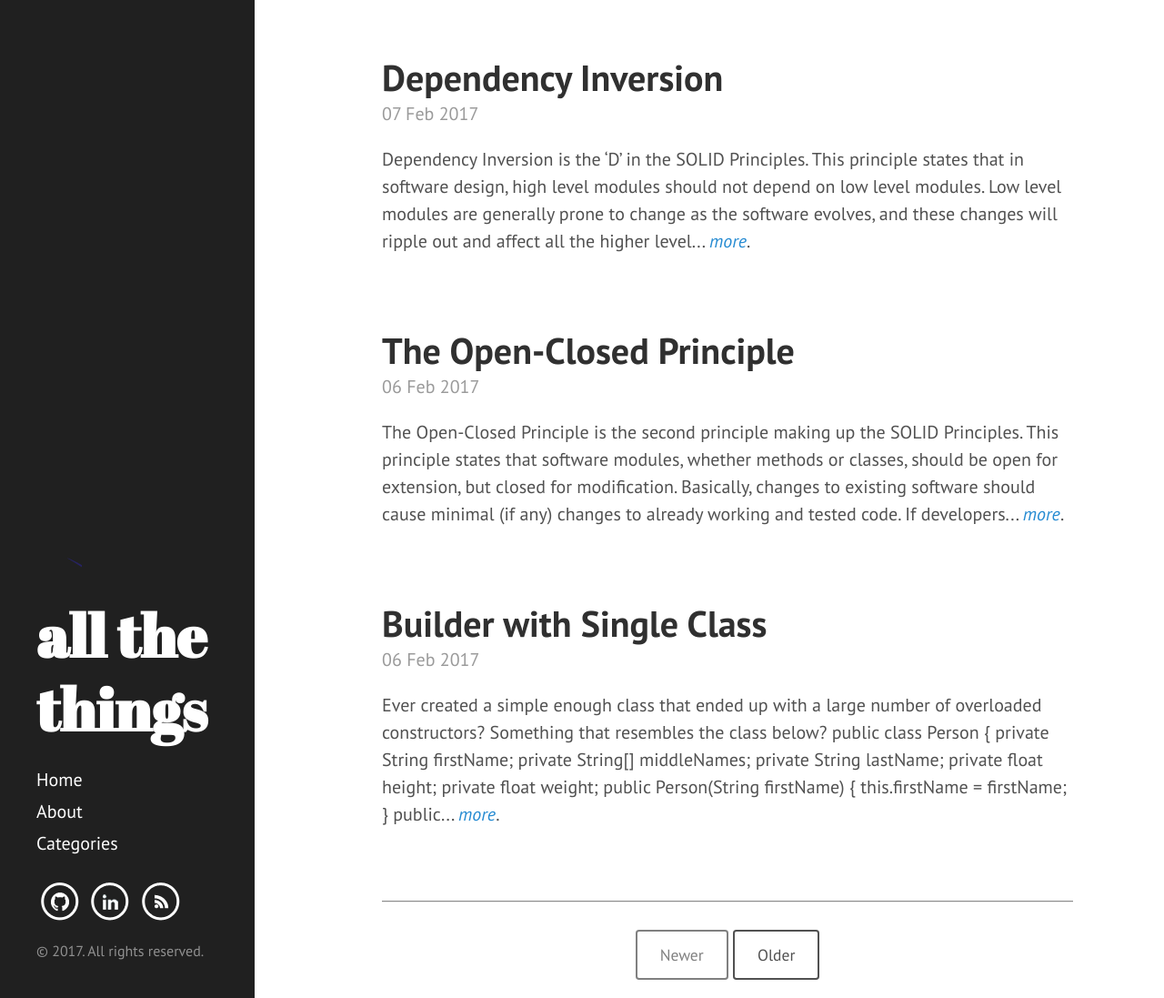
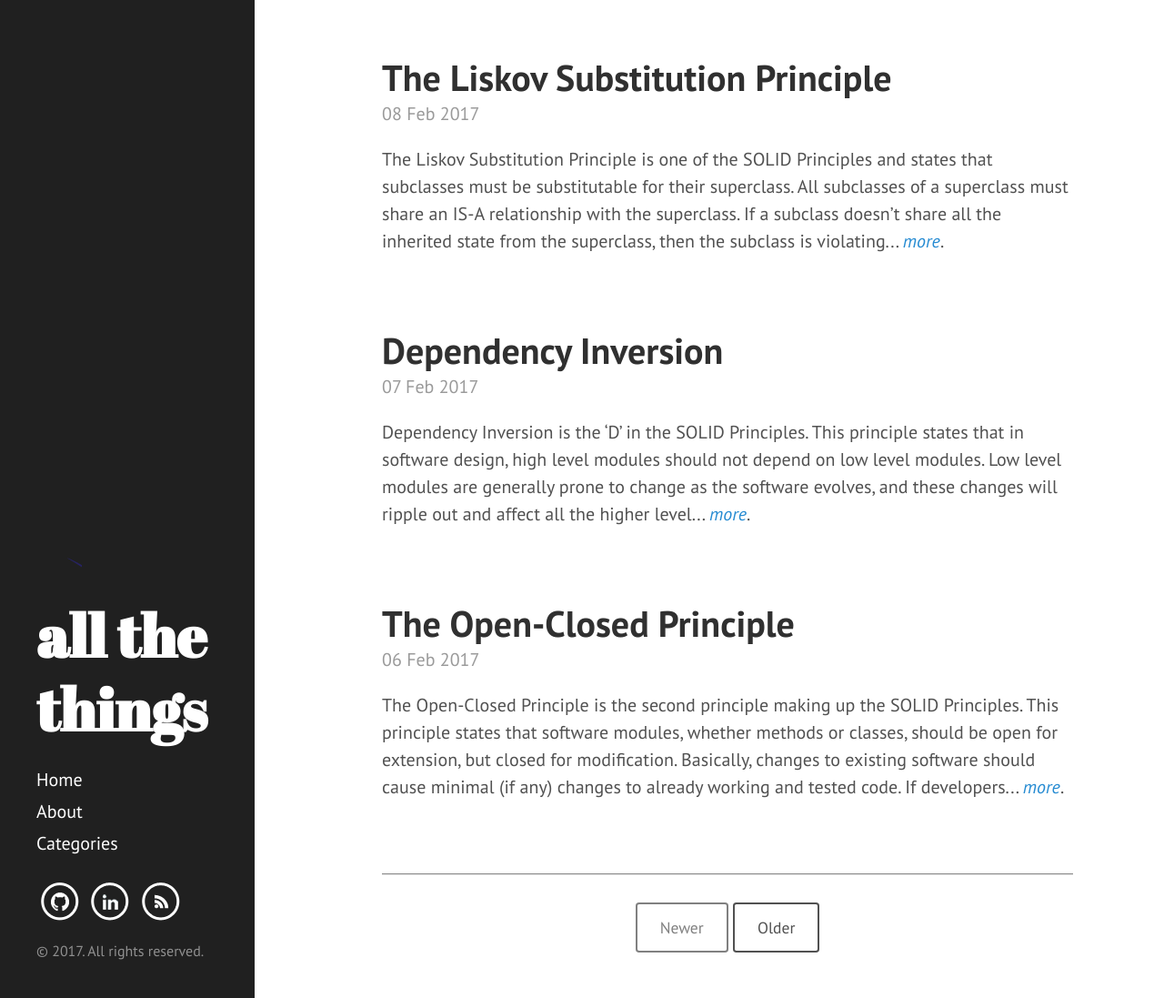
Before and after one commit to nbobhate/nbobhate.github.io, a Jekyll site: the page built from index.html, in a window 1280 px wide and 1097 px high. Shown: the whole window at 91% size. Built offline with Jekyll 4.4.1, drawn with Linux system fonts in a browser that asks for light colours; the list of posts is cut into pages by our own code.

Commit message:
New post.

```diff
--- a/_posts/2017-02-02-solid-principles.md
+++ b/_posts/2017-02-02-solid-principles.md
@@ -11,6 +11,6 @@ Each principle is defined in its own article:
 
 1. [Single Responsibility Principle]({% post_url 2017-02-02-single-responsibility %})
 2. [Open-Closed Principle]({% post_url 2017-02-06-open-close %})
-3. Liskov Substitution Principle
+3. [Liskov Substitution Principle]({% post_url 2017-02-08-liskov-substitution %})
 4. Interface Segregation Principle
 5. [Dependency Inversion Principle]({% post_url 2017-02-07-dependency-inversion %})
--- /dev/null
+++ b/_posts/2017-02-08-liskov-substitution.md
@@ -0,0 +1,87 @@
+---
+layout: post
+title: The Liskov Substitution Principle
+published: true
+tags: [Best Practises]
+---
+
+The Liskov Substitution Principle is one of the [SOLID Principles]({% post_url 2017-02-02-solid-principles %}) and states that subclasses must be substitutable for their superclass. All subclasses of a superclass must share an *IS-A* relationship with the superclass. If a subclass doesn't share all the inherited state from the superclass, then the subclass is violating the Liskov Substitution principle.
+
+As an example, we have a superclass representing a `Teacher`.
+{% highlight java %}
+public abstract class Teacher {
+  public abstract void teach();
+
+  public void otherDuties() {
+    System.out.println("Performing other duties.");
+  }
+}
+{% endhighlight %}
+
+The following classes, `ScienceTeacher` and `MathTeacher`, both inherit all the behaviour present in the superclass `Teacher`.
+{% highlight java %}
+public class ScienceTeacher extends Teacher {
+  @Overrides
+  public void teach() {
+    System.out.println("Teaching science!");
+  }
+}
+{% endhighlight %}
+
+{% highlight java %}
+public class MathTeacher extends Teacher {
+  @Overrides
+  public void teach() {
+    System.out.println("Teaching math!");
+  }
+}
+{% endhighlight %}
+
+So far so good. Lets say that there exists a post called `TeachingAssistant`. How would we model this? An instance of `TeachingAssistant` certainly performs other duties, but they don't teach. Allowing `TeachingAssistant` to extend `Teacher` just to inherit some behaviour violates the Liskov Substitution principle in the following ways.
+
+Firstly, allowing `TeachingAssistant` to be a derivative of `Teacher` has created a situation where the client will have to have knowledge of `TeachingAssistant` in order to avoid calling the `teach()` method. Secondly, we can accommodate for this by having the `teach()` method in `TeachingAssistant` return nothing or throw an exception, but this forces the superclass, or contract, to change. This is indicative of bad design and should be avoided.
+
+In this instance, we can solve this by removing the behaviour of *teaching* into an interface and introduce a new class `SchoolStaff` as our superclass.
+{% highlight java %}
+public interface Teacher {
+  public void teach();
+}
+{% endhighlight %}
+
+{% highlight java %}
+public class SchoolStaff {
+  public void otherDuties() {
+    System.out.println("Performing other duties.");
+  }
+}
+{% endhighlight %}
+
+Our teaching staff now change to implement the interface `Teacher`, and extend from `SchoolStaff`.
+{% highlight java %}
+public class ScienceTeacher extends SchoolStaff implements Teacher {
+  @Overrides
+  public void teach() {
+    System.out.println("Teaching science!");
+  }
+}
+{% endhighlight %}
+
+{% highlight java %}
+public class MathTeacher extends SchoolStaff implements Teacher {
+  @Overrides
+  public void teach() {
+    System.out.println("Teaching math!");
+  }
+}
+{% endhighlight %}
+
+The `TeachingAssistant` now extends `SchoolStaff`.
+{% highlight java %}
+public class TeachingAssistant extends SchoolStaff {
+
+}
+{% endhighlight %}
+
+This may seem like a lengthy process but this design adheres to the Liskov Substitution principle. Both the `ScienceTeacher` and `MathTeacher` share an *IS-A* relationship with `SchoolStaff` and `Teacher`. The `TeachingAssistant` *IS-A* `SchoolStaff` without clients expecting it to also be a `Teacher`.
+
+When deciding how to structure subclasses, simply ask if all the behaviour of the superclass should be applied to the subclass. If an aspect of the superclass behaviour doesn't make sense for the subclass, you are more than likely violating the Liskov Substitution principle by forcing the association.
```
